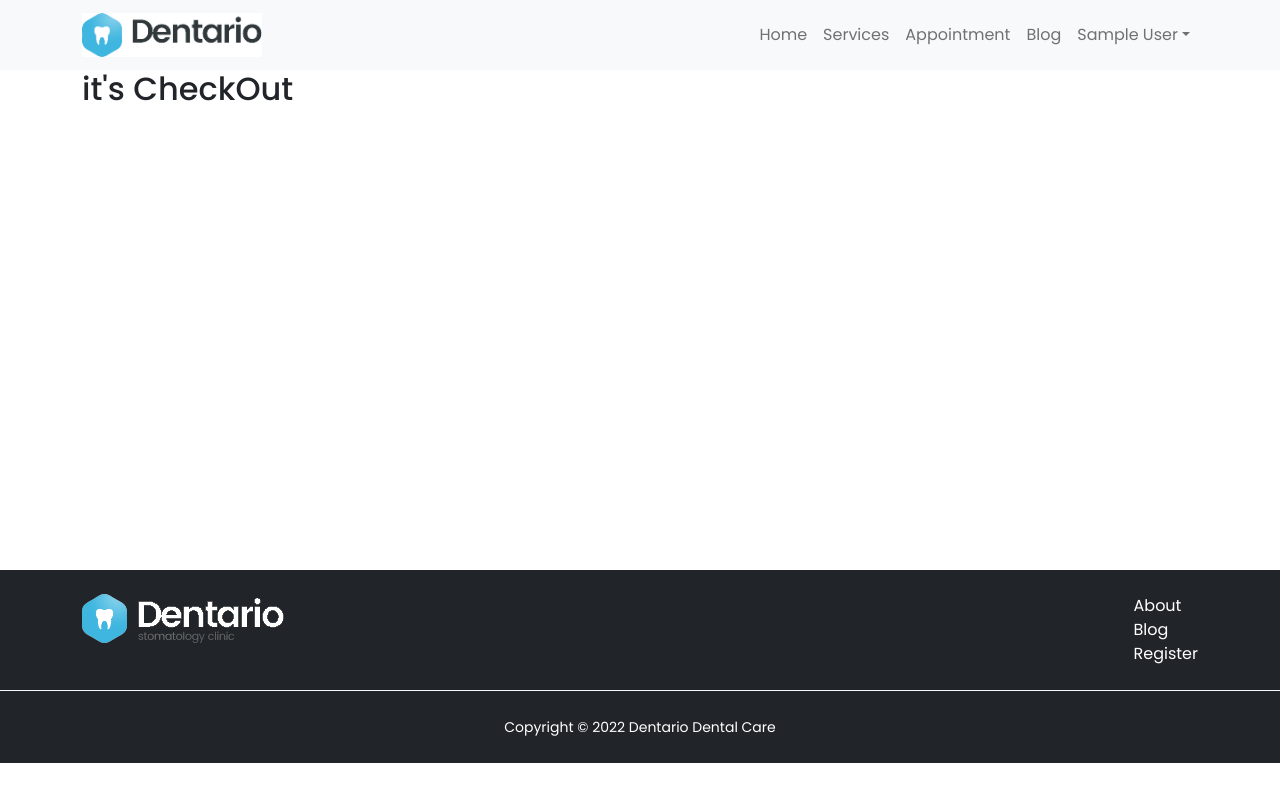
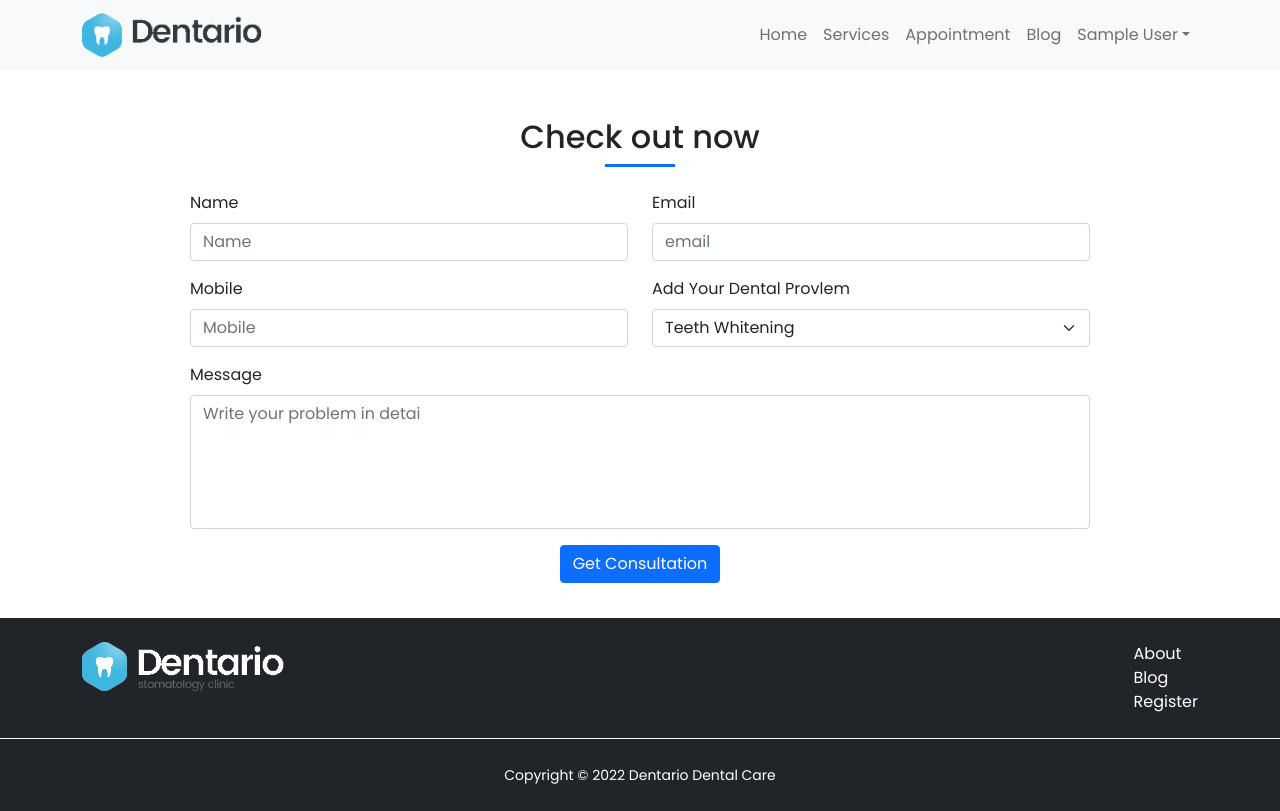
Before and after one commit to Shahrear-ahamed/dentario-dental-care, a React (Create React App) app: page /checkout in a window 1280 px wide. Built offline with nearby package versions, Linux system fonts and the light colour scheme; no server answers; sample sign-in values are in the browser's storage.

Commit message:
add checkout page functionality

```diff
--- a/src/Pages/CheckOut/CheckOut.js
+++ b/src/Pages/CheckOut/CheckOut.js
@@ -1,9 +1,61 @@
 import React from "react";
+import { Button, Form, Row } from "react-bootstrap";
 
 const CheckOut = () => {
   return (
     <section className="div-size container">
-      <h2>it's CheckOut</h2>
+      <div style={{ maxWidth: "900px" }} className="my-5 mx-auto">
+        <h2 className="text-center">Check out now</h2>
+        <div className="bar"></div>
+        <Form className="mt-4">
+          <Row className="mb-3">
+            <Form.Group className="col" controlId="formGridEmail">
+              <Form.Label>Name</Form.Label>
+              <Form.Control type="text" placeholder="Name" />
+            </Form.Group>
+
+            <Form.Group className="col" controlId="formGridEmail">
+              <Form.Label>Email</Form.Label>
+              <Form.Control type="email" placeholder="email" />
+            </Form.Group>
+          </Row>
+
+          <Row className="mb-3">
+            <Form.Group className="col" controlId="formGridEmail">
+              <Form.Label>Mobile</Form.Label>
+              <Form.Control type="number" placeholder="Mobile" />
+            </Form.Group>
+
+            <Form.Group className="col" controlId="formGridState">
+              <Form.Label>Add Your Dental Provlem </Form.Label>
+              <Form.Select defaultValue="Teeth Whitening">
+                <option>Teeth Whitening</option>
+                <option>Consmetic Dentistry</option>
+                <option>Root Canan Therepay</option>
+                <option>Dental Implants</option>
+                <option>Oral Surgery</option>
+                <option>Kids Dentist</option>
+              </Form.Select>
+            </Form.Group>
+          </Row>
+          <Form.Group className="mb-3" controlId="exampleForm.ControlTextarea1">
+            <Form.Label>Message</Form.Label>
+            <Form.Control
+              style={{ resize: "none" }}
+              as="textarea"
+              rows={5}
+              placeholder="Write your problem in detai"
+            />
+          </Form.Group>
+
+          <div className="d-flex justify-content-center">
+            {" "}
+            <Button variant="primary" type="submit">
+              Get Consultation
+            </Button>
+          </div>
+        </Form>
+      </div>
     </section>
   );
 };
--- a/src/Pages/Homes/Home/Home.js
+++ b/src/Pages/Homes/Home/Home.js
@@ -1,4 +1,3 @@
-import React, { useEffect, useState } from "react";
 import { useAuthState } from "react-firebase-hooks/auth";
 import auth from "../../../firebase.init";
 import Loading from "../../Shared/Loading/Loading";
@@ -9,21 +8,14 @@ import "./Home.css";
 
 const Home = () => {
   const [, loading] = useAuthState(auth);
-  const [services, setServices] = useState([]);
-  useEffect(() => {
-    fetch(
-      "https://shahrear-ahamed.github.io/fetch-api/dentario-dental-care.json"
-    )
-      .then((res) => res.json())
-      .then((data) => setServices(data));
-  }, []);
+
   if (loading) {
     return <Loading />;
   }
   return (
     <section className="div-size">
       <Banner />
-      <Services services={services} />
+      <Services />
       <Consultation />
     </section>
   );
--- a/src/Pages/Homes/Services/Services.js
+++ b/src/Pages/Homes/Services/Services.js
@@ -1,13 +1,25 @@
-import React from "react";
+import React, { useEffect, useState } from "react";
 import SingleService from "../SingleService/SingleService";
 
-const Services = ({ services }) => {
+const Services = () => {
+  const [services, setServices] = useState([]);
+  useEffect(() => {
+    fetch(
+      "https://shahrear-ahamed.github.io/fetch-api/dentario-dental-care.json"
+    )
+      .then((res) => res.json())
+      .then((data) => setServices(data));
+  }, []);
+  // render section
   return (
     <section id="services" className="container my-4">
       <h2 className="text-center mb-3">My Services</h2>
       <div className="row my-3 g-3">
         {services.map((service) => (
-          <SingleService key={service.id} props={service} />
+          <SingleService
+            key={service.id}
+            props={service}
+          />
         ))}
       </div>
     </section>
--- a/src/Pages/PrivetPage/Login/Login.js
+++ b/src/Pages/PrivetPage/Login/Login.js
@@ -1,4 +1,4 @@
-import React from "react";
+import React, { useEffect } from "react";
 import { Form, Button } from "react-bootstrap";
 import {
   useAuthState,
@@ -19,9 +19,11 @@ const Login = () => {
   const [user] = useAuthState(auth);
   const notifyError = (data) => toast.error(data);
 
-  if (loginUser) {
-    navigate(from, { replace: true });
-  }
+  useEffect(() => {
+    if (loginUser) {
+      navigate(from, { replace: true });
+    }
+  });
 
   // if user input wrong data or fail to login
   if (error) {
--- a/src/Pages/PrivetPage/Register/Register.js
+++ b/src/Pages/PrivetPage/Register/Register.js
@@ -23,7 +23,6 @@ const Register = () => {
 
   // error toast
   const notifyError = (data) => toast.error(data);
-
   // after send data check error and or not go home
   if (error) {
     notifyError(error.message);
@@ -48,7 +47,7 @@ const Register = () => {
       await createUserWithEmailAndPassword(email, password);
       await updateProfile({ displayName: name });
       await sendEmailVerification(email);
-      navigate("/");
+      await navigate("/");
     } else {
       notifyError("password not match");
     }
```
Also changed, not shown: src/Assets/photos/logo/logo.png.
